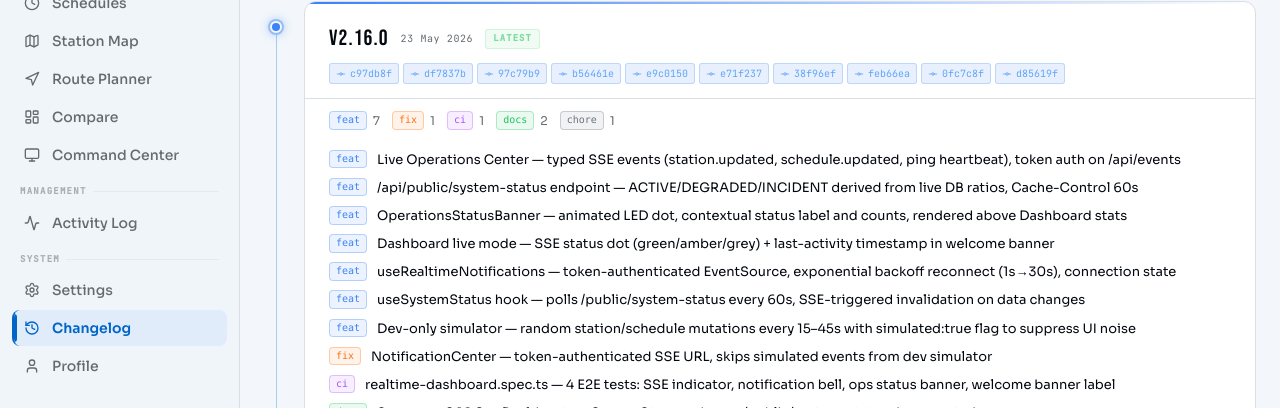
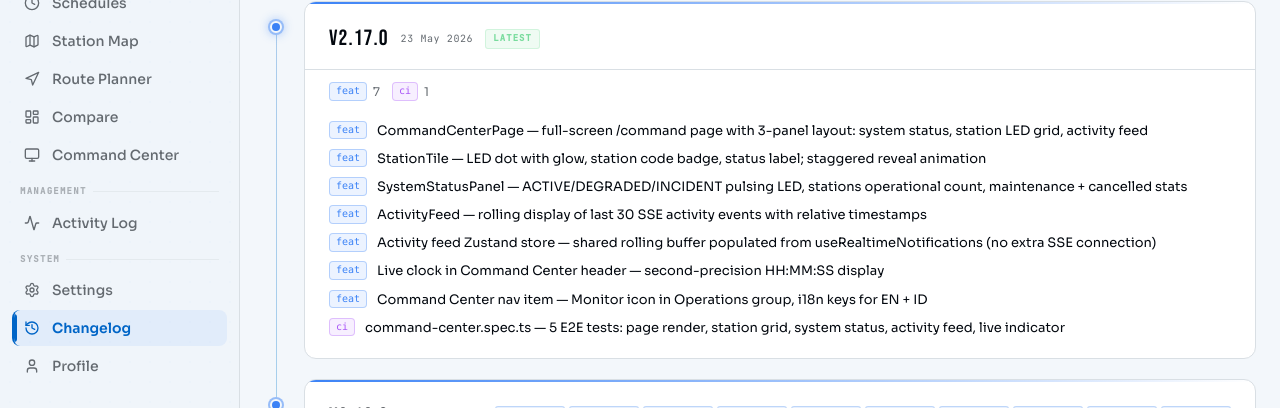
Before and after one commit to didapatria/mrt-station-dashboard, a React (Vite) app in the folder frontend/: page /changelog in a window 1280 px wide. Shown: the part 208-616 px from the top of the page. Built offline with nearby package versions, Linux system fonts and the light colour scheme; no server answers; sample sign-in values are in the browser's storage.

Commit message:
docs: v2.17.0 changelog, README, version labels, test count

```diff
--- a/frontend/src/layouts/AuthLayout.tsx
+++ b/frontend/src/layouts/AuthLayout.tsx
@@ -375,7 +375,7 @@ export default function AuthLayout() {
               className="font-mono text-[9px] tracking-[0.08em]"
               style={{ color: p.footerVersion }}
             >
-              v2.16.0
+              v2.17.0
             </span>
           </motion.div>
         </div>
--- a/frontend/src/pages/ChangelogPage.tsx
+++ b/frontend/src/pages/ChangelogPage.tsx
@@ -50,6 +50,45 @@ const CATEGORY_ORDER: ChangeCategory[] = [
 ];
 
 const changelog: Release[] = [
+  {
+    version: "2.17.0",
+    date: "23 May 2026",
+    commits: [],
+    entries: [
+      {
+        category: "feat",
+        text: "CommandCenterPage — full-screen /command page with 3-panel layout: system status, station LED grid, activity feed",
+      },
+      {
+        category: "feat",
+        text: "StationTile — LED dot with glow, station code badge, status label; staggered reveal animation",
+      },
+      {
+        category: "feat",
+        text: "SystemStatusPanel — ACTIVE/DEGRADED/INCIDENT pulsing LED, stations operational count, maintenance + cancelled stats",
+      },
+      {
+        category: "feat",
+        text: "ActivityFeed — rolling display of last 30 SSE activity events with relative timestamps",
+      },
+      {
+        category: "feat",
+        text: "Activity feed Zustand store — shared rolling buffer populated from useRealtimeNotifications (no extra SSE connection)",
+      },
+      {
+        category: "feat",
+        text: "Live clock in Command Center header — second-precision HH:MM:SS display",
+      },
+      {
+        category: "feat",
+        text: "Command Center nav item — Monitor icon in Operations group, i18n keys for EN + ID",
+      },
+      {
+        category: "ci",
+        text: "command-center.spec.ts — 5 E2E tests: page render, station grid, system status, activity feed, live indicator",
+      },
+    ],
+  },
   {
     version: "2.16.0",
     date: "23 May 2026",
```
Also changed, not shown: 2 other files (tests, documents, lock files or other folders).
